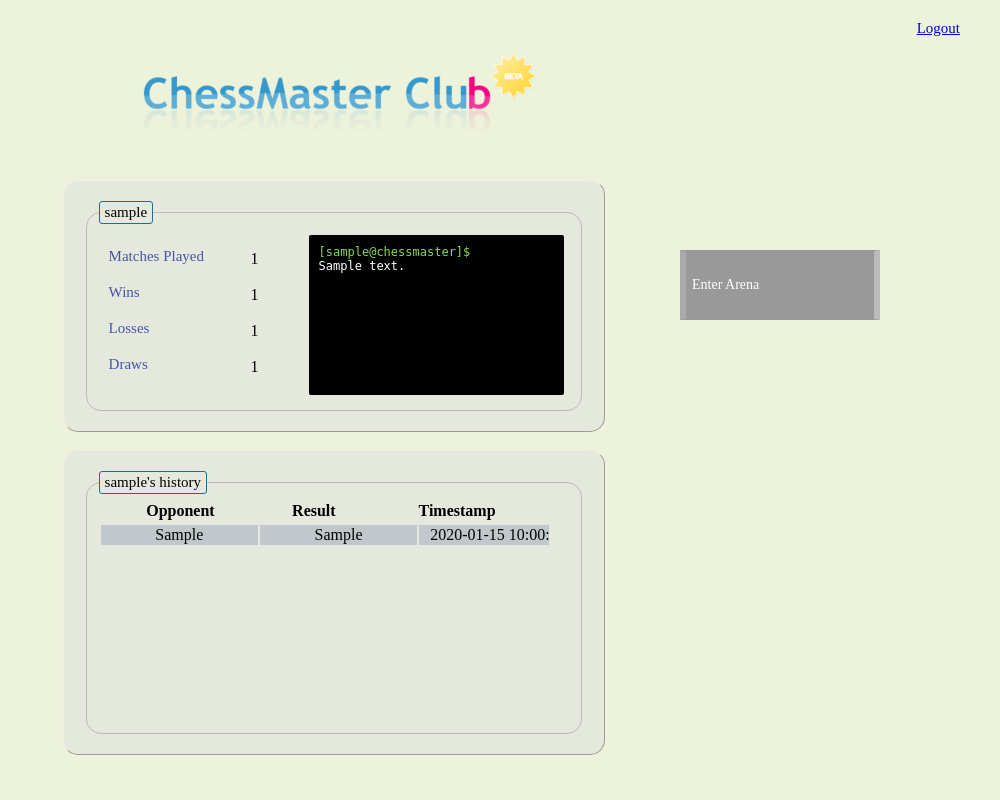
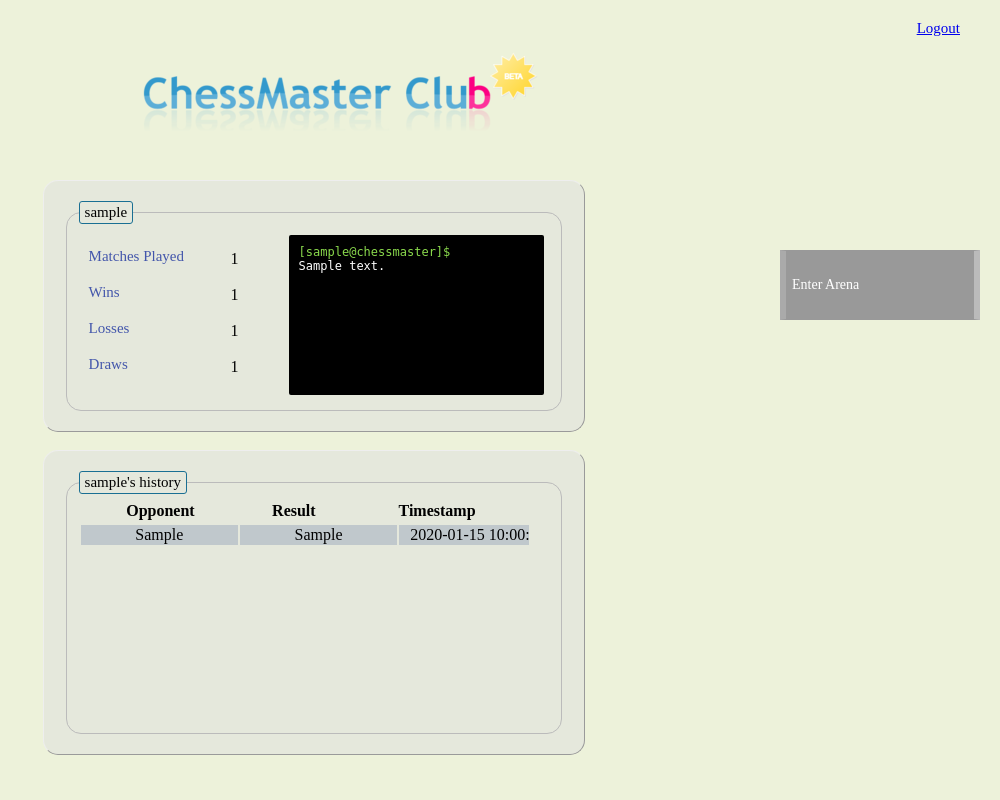
Before and after one commit to viswanathgs/ChessMaster, a PHP site: page /profile.php in a window 1320 px wide. Shown: the whole page, without its empty margins (320-1320 px from the left). Run offline with PHP 8.4, Linux system fonts and the light colour scheme; the visitor is signed in with stand-in values (Sample User, id 1); tables that the repository leaves empty hold one stand-in row (values such as "Sample post"); lists and menus that the app fills with data are empty.

Commit message:
CSS Div positioning, firefox fix

```diff
--- a/css/profile.css
+++ b/css/profile.css
@@ -49,13 +49,13 @@ div.scrollTableContainer tr.row1 {
 div.main {
   position: absolute;
   top: 180px;
-  left: 220px;
+  left: 200px;
 }
 
 div#startgame {
   position: absolute;
   top: 250px;
-  left: 1000px;
+  left: 1100px;
 }
 
 #startbutton {
```
